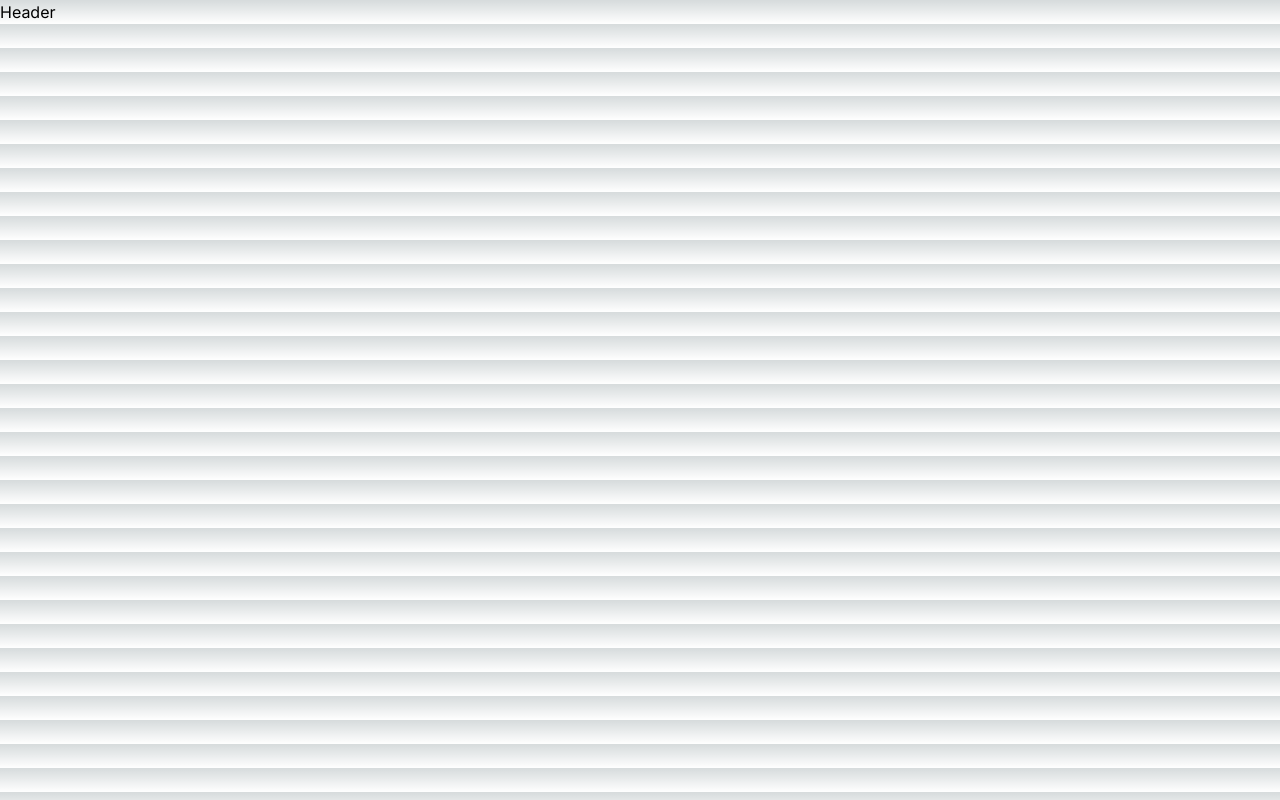
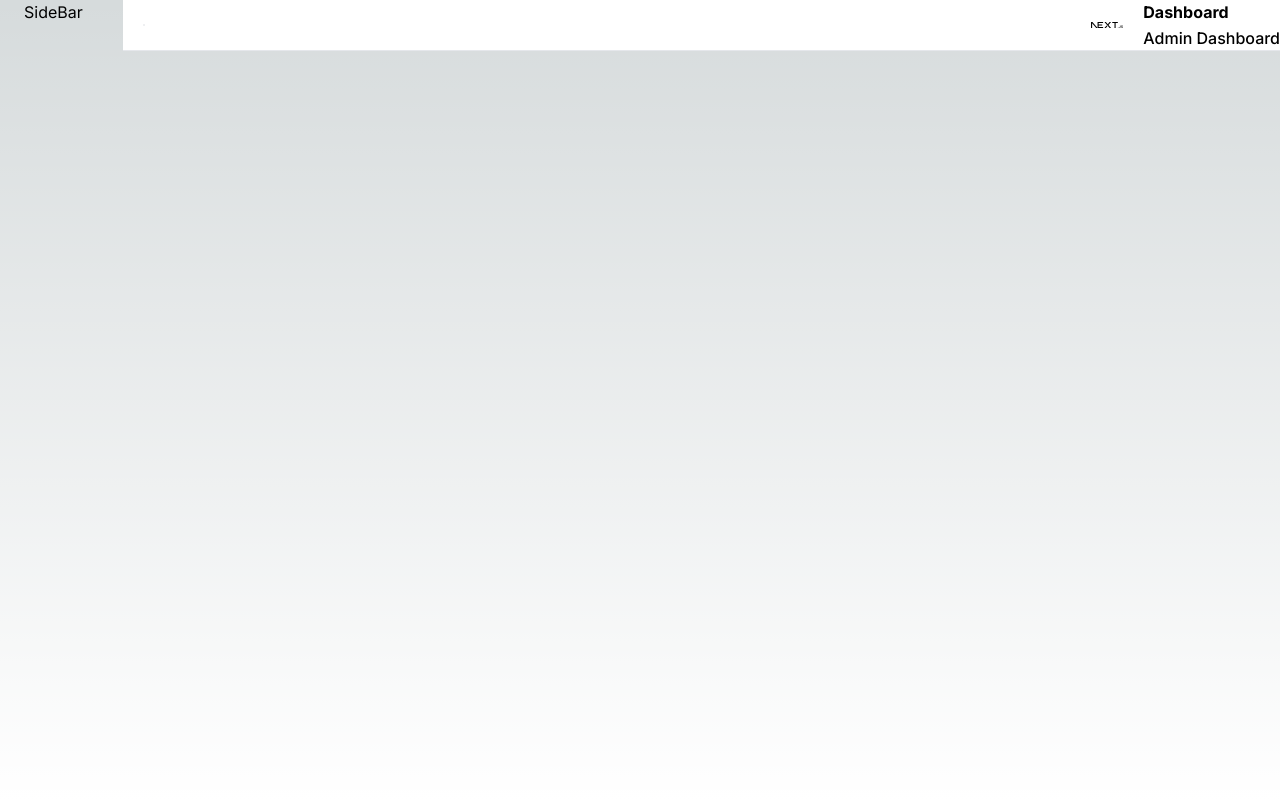
Before and after one commit to JulyPixelEngine/NextJs-Admin-Template, a Next.js app in the folder nextjs-admin/: page / in a window 1280 px wide. Built offline with nearby package versions, Linux system fonts and the light colour scheme.

Commit message:
fix: defaultlayout

```diff
--- a/nextjs-admin/src/components/Header/index.tsx
+++ b/nextjs-admin/src/components/Header/index.tsx
@@ -2,12 +2,32 @@ import Link from "next/link"
 import Image from "next/image"
 
 const Header = (props: {
-
+    sidebarOpen: string | boolean | undefined;
+    setSidebarOpen: (arg0: boolean) => void;
 }) => {
     return (
-        <header>
-            Header
-        </header>
+      <header className="sticky top-0 z-999 flex w-full border-b border-stroke bg-white dark:border-stroke-dark dark:bg-gray-dark">
+        <div className="flex flex-grow items-center justify-between px-4 py-5 shadow-2 md:px-5 2xl:px-10">
+          <button
+            aria-controls="sidebar"
+            onClick={(e) => {}}
+            className="z-9999 block rounded-sm border border-stroke bg-white"
+          ></button>
+
+          <Link href="/" className="block flex-shrink-0">
+            <Image width={32} height={32} src={"/next.svg"} alt="Logo" />
+          </Link>
+        </div>
+        <div>
+          <div>
+            <h1 className="mb-0.5 text-heading-5 font-bold text-dark dark:text-white">Dashboard</h1>
+          </div>
+          <p className="font-medium">Admin Dashboard</p>
+        </div>
+        <div>
+
+        </div>
+      </header>
     );
 }
 
--- a/nextjs-admin/src/components/Layouts/DefaultLayout.tsx
+++ b/nextjs-admin/src/components/Layouts/DefaultLayout.tsx
@@ -10,9 +10,20 @@ export default function DefaultLayout({
 } : {
     children: React.ReactNode
 }) {
+    const [sidebarOpen, setSidebarOpen] = useState(false)
     return (
-        <>
-        <Header/>
-        </>
-    )
+      <>
+        <div className="flex h-screen overflow-hidden">
+            <SideBar sidebarOpen={sidebarOpen} setSidebarOpen={setSidebarOpen}/>
+          <div className="relative flex flex-1 flex-col overflow-y-auto overflow-x-hidden">
+            <Header sidebarOpen={sidebarOpen} setSidebarOpen={setSidebarOpen} />
+            <main>
+                <div>
+                    {children}
+                </div>
+            </main>
+          </div>
+        </div>
+      </>
+    );
 }
--- a/nextjs-admin/src/components/Sidebar/index.tsx
+++ b/nextjs-admin/src/components/Sidebar/index.tsx
@@ -1,6 +1,7 @@
 "use client";
 import React, { useState, ReactNode } from "react";
 import Link from "next/link";
+import Image from "next/image";
 
 interface SidebarProps {
   sidebarOpen: boolean;
@@ -38,6 +39,26 @@ const menuGroups = [
   },
 ];
 
-const SideBar = () => {};
+const SideBar = ({ sidebarOpen, setSidebarOpen}: SidebarProps) => {
+    return (
+      <aside>
+        <div className="flex items-center justify-between gap-2 px-6 py-5.5">SideBar
+            <Link href="/">
+                <Image
+                    src={"/vercel.svg"}
+                    width={170}
+                    height={32}
+                    alt="Logo"
+                    style={{ width: "auto", height: "auto"}}
+                />
+            </Link>
+            <button>
+
+            </button>
+
+        </div>
+      </aside>
+    );
+};
 
 export default SideBar;
```
